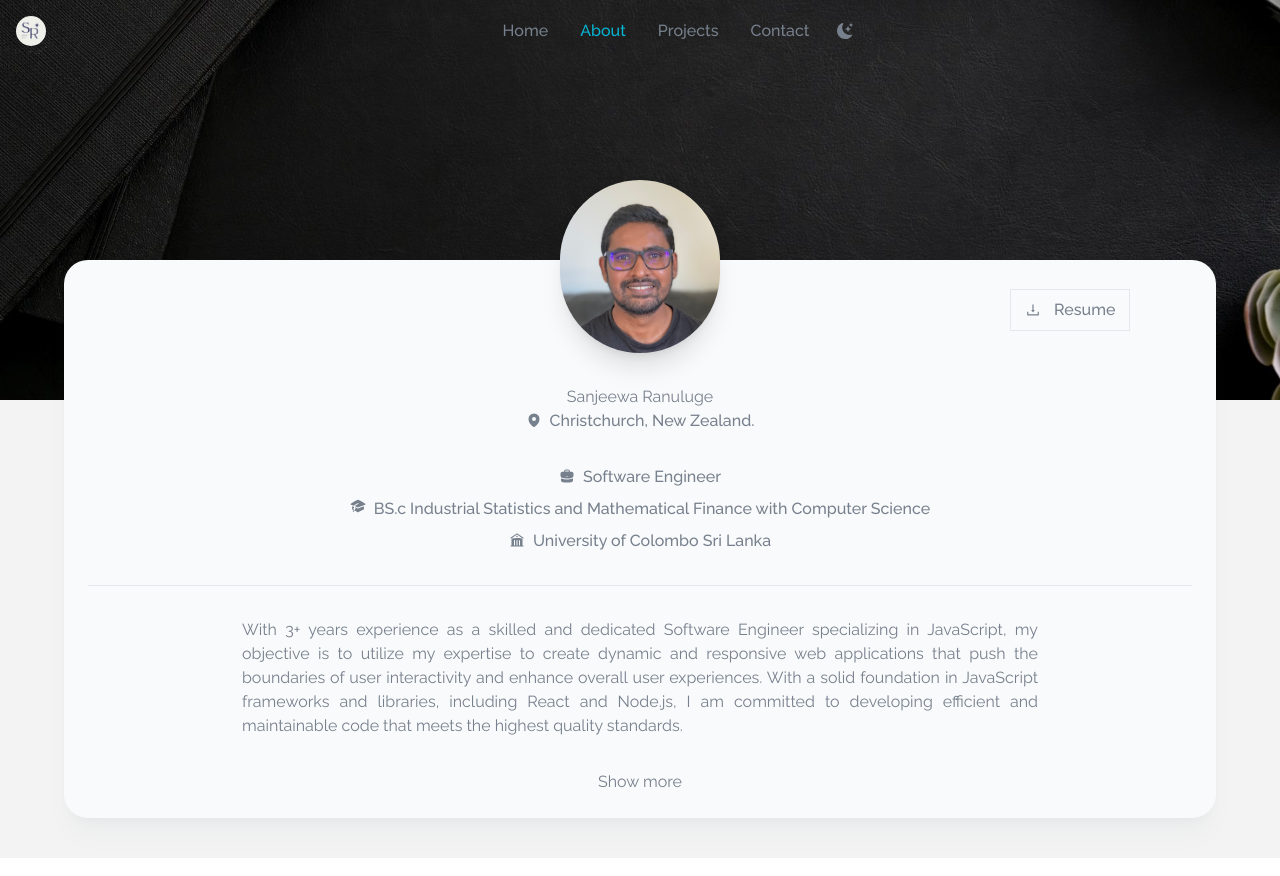
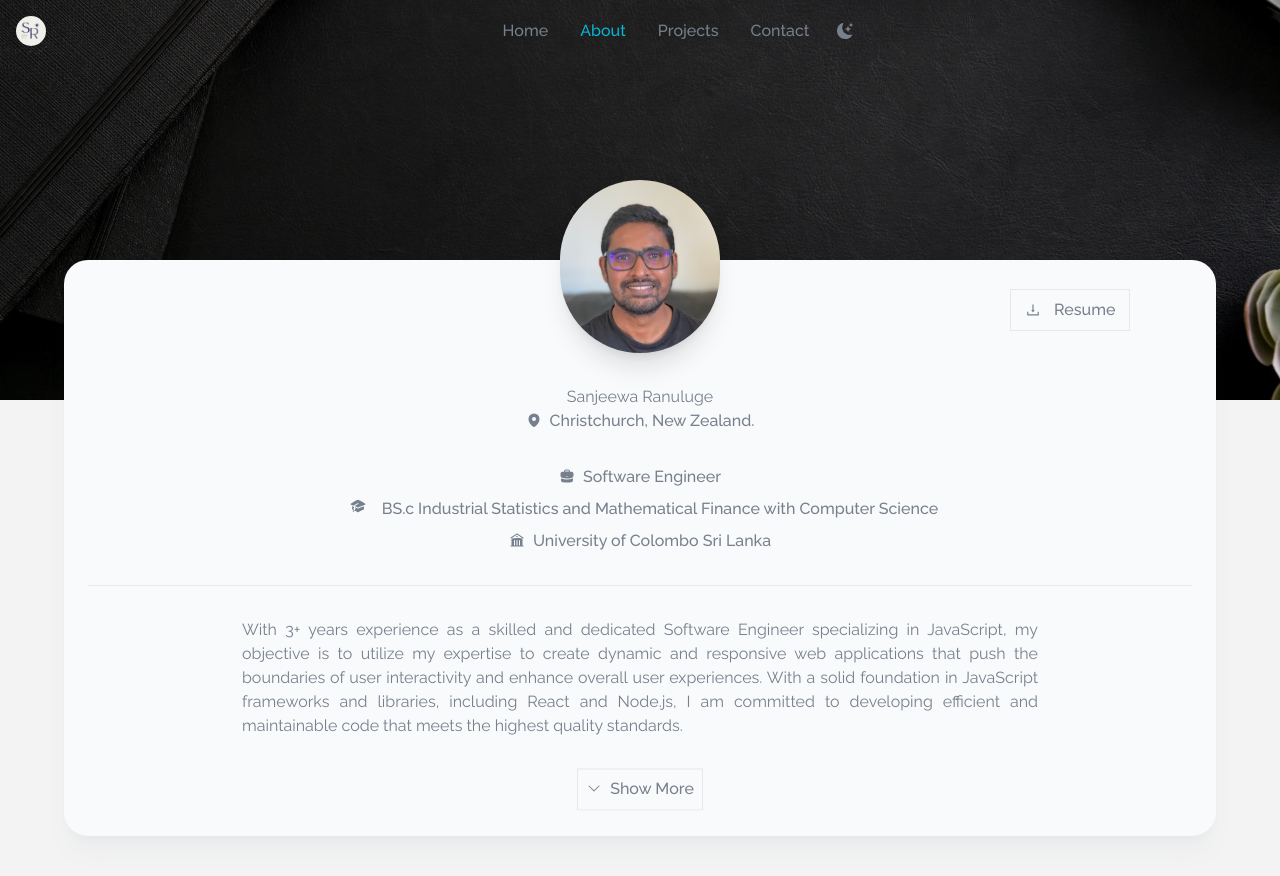
Before and after one commit to SRanuluge/Portfolio-S, a Next.js app: page /pages/about in a window 1280 px wide. Built offline with nearby package versions, Linux system fonts and the light colour scheme.

Commit message:
style change

```diff
--- a/src/app/globals.css
+++ b/src/app/globals.css
@@ -15,7 +15,7 @@ body {
 }
 
 .theme{
-  transition: 1s all ease;
+  transition: 1s all ease !important;
 }
 
 .dark {
--- a/src/app/pages/about/page.tsx
+++ b/src/app/pages/about/page.tsx
@@ -5,6 +5,7 @@ import {
   BriefcaseIcon,
   BuildingLibraryIcon,
   AcademicCapIcon,
+  ChevronDownIcon,
 } from "@heroicons/react/24/solid";
 import profile from "../../../../public/profile.jpg";
 import img from "../../../../public/bg-002.jpg";
@@ -46,7 +47,7 @@ export default function About() {
                   </div>
                 </div>
                 <div className="mt-10 flex w-full justify-center px-4 lg:order-3 lg:mt-0 lg:w-4/12 lg:justify-end lg:self-center">
-                  <div className="py-2 w-[120px] border mt-2 hover:bg-[#c9c4c4]">
+                  <div className="py-2 w-[120px] border mt-2 ">
                     <Link
                       className="flex font-medium items-center justify-evenly"
                       download
@@ -97,9 +98,11 @@ export default function About() {
                   <BriefcaseIcon className="-mt-px h-4 w-4" />
                   <span className="font-medium ">Software Engineer</span>
                 </div>
-                <div className="mb-2 flex items-baseline gap-2 justify-center">
-                  <AcademicCapIcon className="-mt-px h-4 w-4  " />
-                  <span className="font-medium  ">
+                <div className="mb-2 flex items-baseline  justify-center gap-2">
+                  <div className="-mt-px h-4 w-4 mx-2">
+                    <AcademicCapIcon className="w-full h-full sm:mx-2" />
+                  </div>
+                  <span className="font-medium">
                     BS.c Industrial Statistics and Mathematical Finance with
                     Computer Science
                   </span>
@@ -116,8 +119,15 @@ export default function About() {
                 <div className="mt-2 flex flex-wrap justify-center">
                   <div className="flex w-full flex-col items-center px-4 lg:w-9/12">
                     <span className="mb-8 font-normal">{aboutMe}</span>
-                    <button onClick={() => setShowMore(!showMore)}>
-                      Show more
+                    <button
+                      className="animate-bounce font-medium flex items-center border gap-2 py-2 px-2 w-auto"
+                      onClick={() => setShowMore(!showMore)}
+                    >
+                      <span>
+                        {" "}
+                        <ChevronDownIcon className="-mt-px h-4 w-4" />
+                      </span>
+                      Show More
                     </button>
                   </div>
                 </div>
--- a/src/app/pages/projects/page.tsx
+++ b/src/app/pages/projects/page.tsx
@@ -6,7 +6,7 @@ import img from "../../../../public/bg-002.jpg";
 const Projects = () => {
   return (
     <>
-      <section className="relative w-screen h-[50vh]">
+      <section className="relative w-screen h-[50vh] ">
         <Image
           src={img}
           alt="me"
@@ -17,14 +17,14 @@ const Projects = () => {
           className="absolute h-full w-full top-0  bg-center"
         />
       </section>
-      <section className="relative px-4 flex-col md:-mt-[180px] sm:-mt-[260px]  md:max-w-5xl  ">
+      <section className="relative px-4 flex-col md:-mt-[180px] sm:-mt-[260px]  md:max-w-5xl transition-all duration-700 ease-in ">
         {projects.map(
           ({ title, description, img, techStack, linkGithub, linkCode }, i) => {
             return (
               <Card
                 key={i}
                 alt="image"
-                className="object-contain"
+                className="object-contain "
                 src={img}
                 fill
                 priority
```
